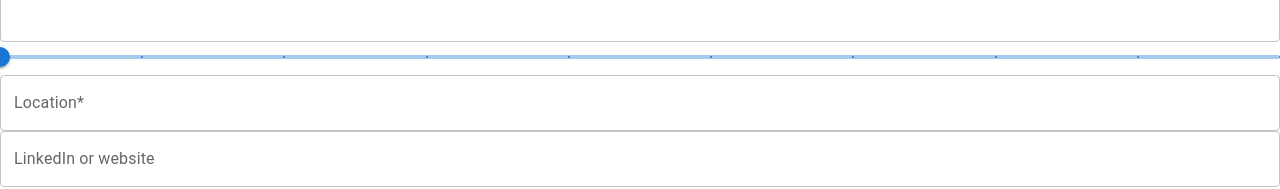
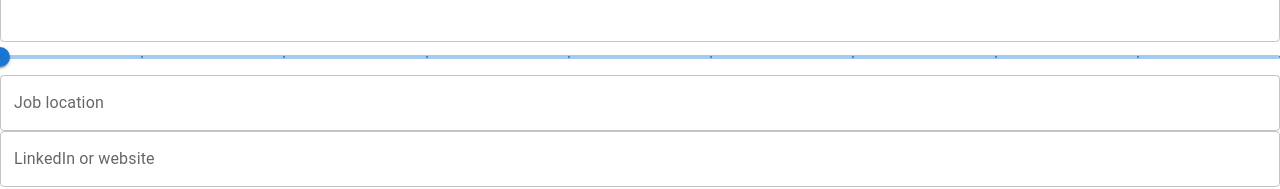
Before and after one commit to gnwx/juniorum, a React (Vite) app in the folder client/: page /signup in a window 1280 px wide. Shown: the part 334-523 px from the top of the page. Built offline with nearby package versions, Linux system fonts and the light colour scheme; what Yup, react-country-region-selector would draw is missing.

Commit message:
created locationInput for signup and post

```diff
--- /dev/null
+++ b/client/src/components/LocationInput.jsx
@@ -0,0 +1,29 @@
+import Autocomplete from "@mui/material/Autocomplete";
+import TextField from "@mui/material/TextField";
+
+import { options } from "../helpers/citiesAndCountries";
+
+const LocationInput = ({ value, onChange, error, helperText }) => {
+  return (
+    <Autocomplete
+      value={value}
+      freeSolo
+      options={options}
+      onChange={(event, value) => {
+        onChange(value);
+      }}
+      renderInput={(params) => (
+        <TextField
+          {...params}
+          label="Job location"
+          variant="outlined"
+          fullWidth
+          error={error}
+          helperText={helperText}
+        />
+      )}
+    />
+  );
+};
+
+export default LocationInput;
--- a/client/src/components/PostForm.jsx
+++ b/client/src/components/PostForm.jsx
@@ -5,28 +5,21 @@ import TextField from "@mui/material/TextField";
 import Button from "@mui/material/Button";
 import Select from "@mui/material/Select";
 import MenuItem from "@mui/material/MenuItem";
-import Autocomplete from "@mui/material/Autocomplete";
 
-import { options } from "../helpers/citiesAndCountries";
 import { Formik, Field, Form } from "formik";
 
 import { usePost } from "../hooks/usePost";
 import { postValidation } from "../helpers/postValidation";
+
+//
+import { salaryOptions, typeOptions } from "../helpers/constants";
+import LocationInput from "./LocationInput";
+
 const PostForm = () => {
   const { post, isLoading } = usePost();
 
   const company = JSON.parse(sessionStorage.getItem("company"));
-  const salaryOptions = [
-    { value: "1000-2000", label: "1000-2000" },
-    { value: "2000-3000", label: "2000-3000" },
-    { value: "3000-4000", label: "3000-4000" },
-    { value: "4000-5000", label: "4000-5000" },
-  ];
-  const typeOptions = [
-    { value: "Full-time", label: "Full-Time" },
-    { value: "Part-time", label: "Part-Time" },
-    { value: "Internship", label: "Internship" },
-  ];
+
   return (
     <Formik
       initialValues={{
@@ -108,22 +101,13 @@ const PostForm = () => {
             ))}
           </Field>
 
-          <Autocomplete
-            freeSolo
-            options={options}
-            onChange={(event, value) => {
-              setFieldValue("location", value?.value || "");
+          <LocationInput
+            value={values.location}
+            onChange={(value) => {
+              setFieldValue("location", value.value || "");
             }}
-            renderInput={(params) => (
-              <TextField
-                {...params}
-                label="Job location"
-                variant="outlined"
-                fullWidth
-                error={touched.location && Boolean(errors.location)}
-                helperText={touched.location && errors.location}
-              />
-            )}
+            error={touched.location && Boolean(errors.location)}
+            helperText={touched.location && errors.location}
           />
 
           <Button
--- a/client/src/components/SignupForm.jsx
+++ b/client/src/components/SignupForm.jsx
@@ -14,6 +14,7 @@ import { signupValidation } from "../helpers/signupValidation";
 
 import { useSignup } from "../hooks/useSignup";
 import { useConvertToBase64 } from "../hooks/useConvertToBase64";
+import LocationInput from "./LocationInput";
 
 const SignupForm = () => {
   const { signup, isLoading, error } = useSignup();
@@ -41,7 +42,7 @@ const SignupForm = () => {
         resetForm();
       }}
     >
-      {({ errors, touched, getFieldProps, setFieldValue }) => (
+      {({ values, errors, touched, getFieldProps, setFieldValue }) => (
         <Form>
           <TextField
             {...getFieldProps("name")}
@@ -92,11 +93,11 @@ const SignupForm = () => {
             max={100}
           />
 
-          <TextField
-            {...getFieldProps("location")}
-            label="Location*"
-            variant="outlined"
-            fullWidth
+          <LocationInput
+            value={values.location}
+            onChange={(value) => {
+              setFieldValue("location", value.value || "");
+            }}
             error={touched.location && Boolean(errors.location)}
             helperText={touched.location && errors.location}
           />
--- /dev/null
+++ b/client/src/helpers/constants.js
@@ -0,0 +1,11 @@
+export const salaryOptions = [
+  { value: "1000-2000", label: "1000-2000" },
+  { value: "2000-3000", label: "2000-3000" },
+  { value: "3000-4000", label: "3000-4000" },
+  { value: "4000-5000", label: "4000-5000" },
+];
+export const typeOptions = [
+  { value: "Full-time", label: "Full-Time" },
+  { value: "Part-time", label: "Part-Time" },
+  { value: "Internship", label: "Internship" },
+];
```
